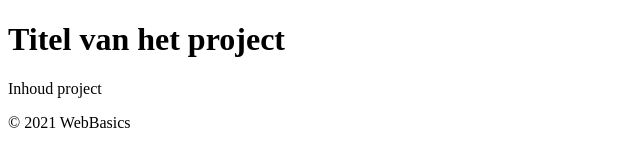
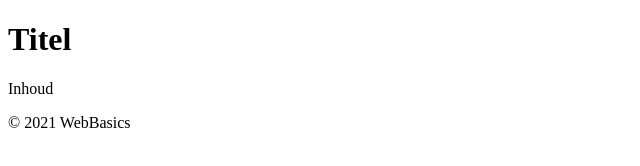
Before and after one commit to webBasics/template, a plain HTML site: page index.html in a window 1280 px wide. Shown: the whole page, without its empty margins (0-640 px from the left). Drawn offline with Linux system fonts and the light colour scheme.

Commit message:
titel inhoud

```diff
--- a/index.html
+++ b/index.html
@@ -10,10 +10,10 @@
 </head>
 <body>
     <header>
-        <h1>Titel van het project</h1>
+        <h1>Titel</h1>
     </header>
     <main>
-        <p>Inhoud project</p>
+        <p>Inhoud</p>
     </main>
     <footer>
         &copy; 2021 WebBasics
```
